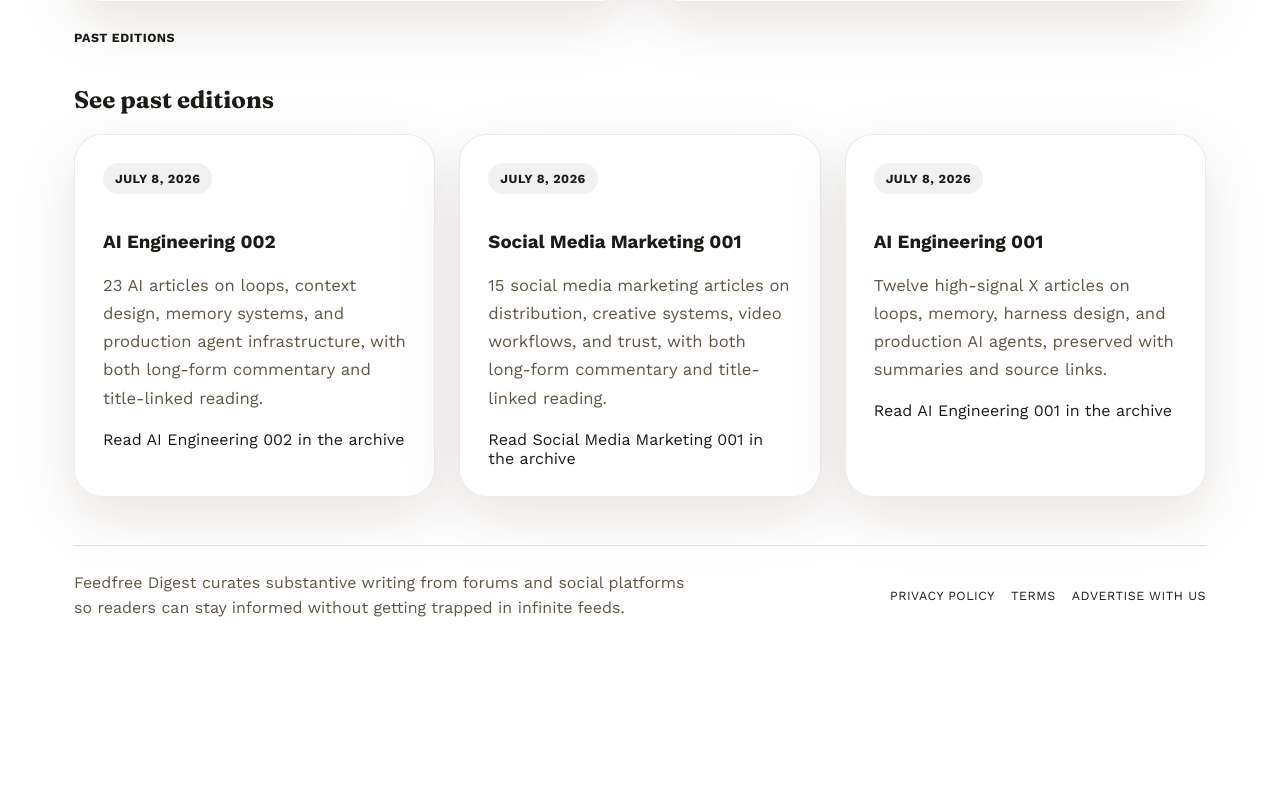
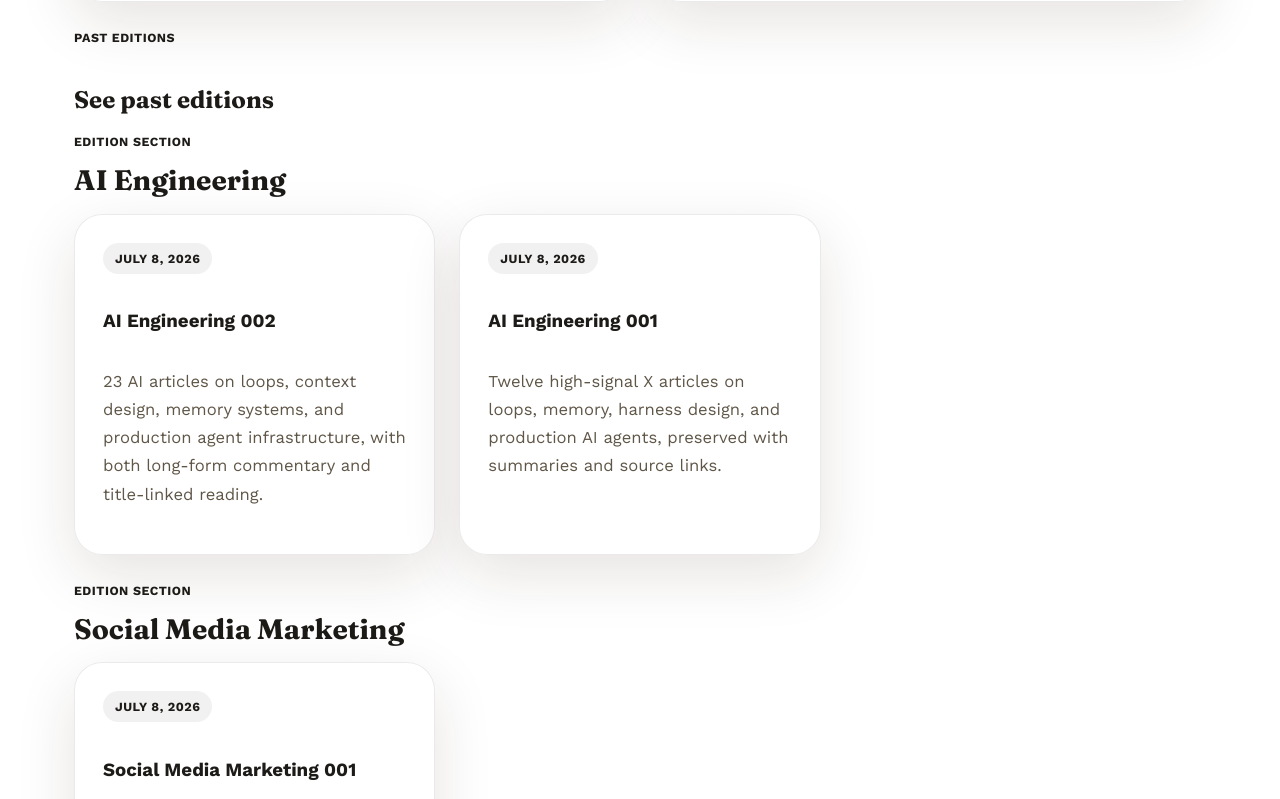
Before and after one commit to ah8571/feedless-digest, a Next.js app: page / in a window 1280 px wide. Shown: the part 1681-2480 px from the top of the page. Before the commit the page ends 2374 px from the top, so only its background shows below. Built offline with nearby package versions, Linux system fonts and the light colour scheme; no server answers.

Commit message:
Group homepage editions by series

```diff
--- a/app/archive-digests.ts
+++ b/app/archive-digests.ts
@@ -10,6 +10,7 @@ export type ArchiveDigestItem = {
 export type ArchiveIssue = {
   id: string;
   aliases?: string[];
+  series?: string;
   date?: string;
   title?: string;
   summary?: string;
@@ -24,6 +25,7 @@ export type ArchiveIssue = {
 export const aiEngineering001Issue: ArchiveIssue = {
   id: "ai-001",
   aliases: ["ai-engineering-001"],
+  series: "AI Engineering",
   date: "July 8, 2026",
   title: "AI Engineering 001",
   summary:
@@ -153,6 +155,7 @@ export const aiEngineering001Issue: ArchiveIssue = {
 export const aiEngineering002Issue: ArchiveIssue = {
   id: "ai-002",
   aliases: ["ai-engineering-002"],
+  series: "AI Engineering",
   date: "July 8, 2026",
   title: "AI Engineering 002",
   summary:
@@ -340,6 +343,7 @@ export const aiEngineering002Issue: ArchiveIssue = {
 export const socialMediaMarketing001Issue: ArchiveIssue = {
   id: "social-001",
   aliases: ["social-media-marketing-001"],
+  series: "Social Media Marketing",
   date: "July 8, 2026",
   title: "Social Media Marketing 001",
   summary:
--- a/app/globals.css
+++ b/app/globals.css
@@ -448,8 +448,49 @@ h2 {
   max-width: 17ch;
 }
 
+.section-heading h3 {
+  margin: 0;
+  font-family: var(--font-display), serif;
+  font-size: clamp(1.4rem, 2.2vw, 2rem);
+  line-height: 1.08;
+}
+
+.workflow-lanes {
+  display: grid;
+  gap: 28px;
+}
+
+.workflow-lane {
+  display: grid;
+  gap: 18px;
+}
+
+.workflow-lane-heading {
+  gap: 4px;
+}
+
 .workflow-card {
   min-height: 220px;
+}
+
+.workflow-card-link {
+  display: flex;
+  flex-direction: column;
+  justify-content: flex-start;
+  cursor: pointer;
+  transition: transform 180ms ease, border-color 180ms ease, box-shadow 180ms ease;
+}
+
+.workflow-card-link:hover {
+  transform: translateY(-2px);
+  border-color: rgba(29, 27, 24, 0.18);
+}
+
+.workflow-card-link h3,
+.workflow-card-link p,
+.workflow-card-link span {
+  position: relative;
+  z-index: 1;
 }
 
 .step-chip {
--- a/app/page.tsx
+++ b/app/page.tsx
@@ -25,7 +25,17 @@ const audienceFits = [
   "Marketers looking for durable playbooks instead of short viral clips",
 ];
 
+const editionSeriesOrder = ["AI Engineering", "Social Media Marketing"] as const;
+
 export default function HomePage() {
+  const publishedIssues = archiveIssues.filter((issue) => issue.title);
+  const editionSections = editionSeriesOrder
+    .map((series) => ({
+      series,
+      issues: publishedIssues.filter((issue) => issue.series === series),
+    }))
+    .filter((section) => section.issues.length > 0);
+
   return (
     <div className="page-stack">
       <section className="hero card-grid">
@@ -90,18 +100,24 @@ export default function HomePage() {
           <h2>See past editions</h2>
         </div>
 
-        <div className="workflow-grid">
-          {archiveIssues.filter((issue) => issue.title).map((issue) => (
-            <article className="panel workflow-card" key={issue.id}>
-              {issue.date ? <span className="step-chip">{issue.date}</span> : null}
-              {issue.title ? <h3>{issue.title}</h3> : null}
-              {issue.summary ? <p>{issue.summary}</p> : null}
-              {issue.title ? (
-                <Link className="text-link" href={`/archive#${issue.id}`}>
-                  Read {issue.title} in the archive
-                </Link>
-              ) : null}
-            </article>
+        <div className="workflow-lanes">
+          {editionSections.map((section) => (
+            <div className="workflow-lane" key={section.series}>
+              <div className="section-heading workflow-lane-heading">
+                <p className="section-label">Edition Section</p>
+                <h3>{section.series}</h3>
+              </div>
+
+              <div className="workflow-grid">
+                {section.issues.map((issue) => (
+                  <Link className="panel workflow-card workflow-card-link" href={`/archive#${issue.id}`} key={issue.id}>
+                    {issue.date ? <span className="step-chip">{issue.date}</span> : null}
+                    {issue.title ? <h3>{issue.title}</h3> : null}
+                    {issue.summary ? <p>{issue.summary}</p> : null}
+                  </Link>
+                ))}
+              </div>
+            </div>
           ))}
         </div>
       </section>
```
